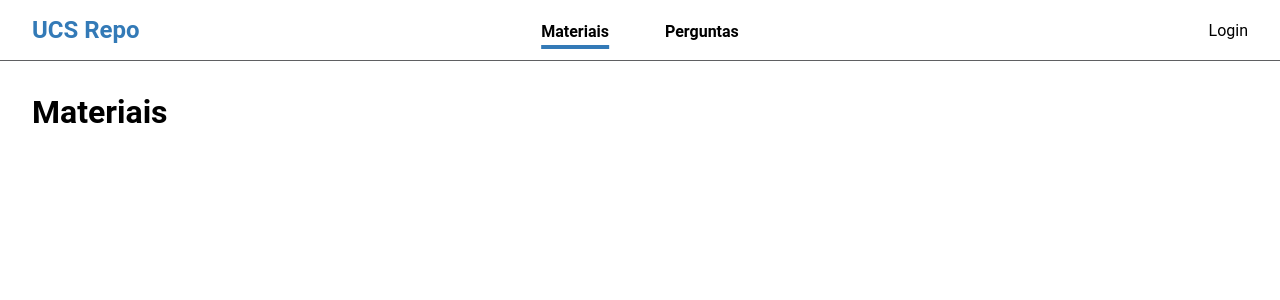
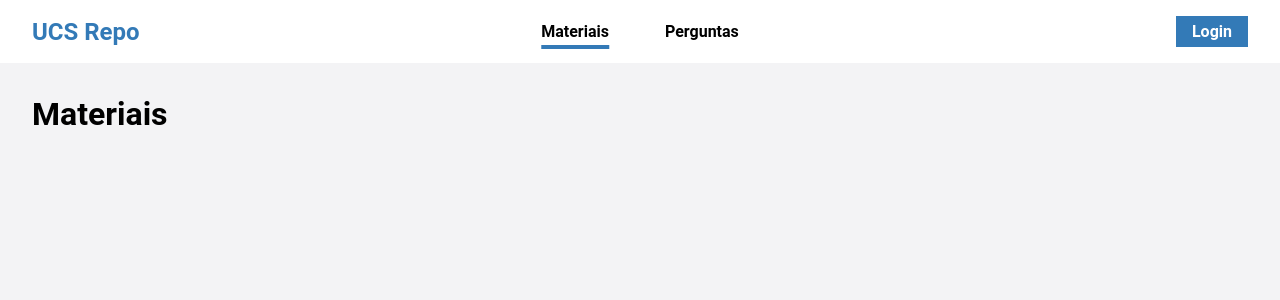
Before and after one commit to pypioner/ihc-study-repo, a Next.js app: page /materiais in a window 1280 px wide. Shown: the top 300 px of the page. Built offline with nearby package versions, Linux system fonts and the light colour scheme.

Commit message:
estilinhos

```diff
--- a/src/app/_components/Header.tsx
+++ b/src/app/_components/Header.tsx
@@ -19,7 +19,9 @@ export default function Header({ path }: { path?: string }) {
         </a>
       </nav>
       <div>
-        <a href="/login">Login</a>
+        <a href="/login" className="button">
+          Login
+        </a>
       </div>
     </header>
   );
--- a/src/app/_components/header.module.css
+++ b/src/app/_components/header.module.css
@@ -3,9 +3,8 @@
   align-items: center;
   justify-content: space-between;
   padding: 1rem 2rem;
-  background-color: var(--fundo);
+  background-color: var(--fundo-branco);
   color: var(--texto);
-  border-bottom: 1px solid var(--cinza);
   position: relative;
 
   .logo {
@@ -38,18 +37,22 @@
         width: 0;
         height: 4px;
         background-color: var(--destaque);
-        transition: width 0.3s ease;
+        transition: width 0.3s ease, transform 0.3s ease;
         position: absolute;
         bottom: -2px;
+        left: 50%;
+        transform: translateX(-50%);
       }
 
       &:hover::before {
         width: calc(100% - 2rem);
+        transform: translateX(-50%);
       }
 
       &[data-active="true"] {
         &::before {
           width: calc(100% - 2rem);
+          transform: translateX(-50%);
         }
       }
     }
--- a/src/app/globals.css
+++ b/src/app/globals.css
@@ -1,14 +1,16 @@
 :root {
-  --fundo: rgb(255, 255, 255);
+  --fundo: #f3f3f5;
   --texto: rgb(0, 0, 0);
   --cinza: rgb(95, 96, 98);
   --destaque: rgb(51, 122, 183);
+  --fundo-branco: rgb(255, 255, 255);
 }
 
 @media (prefers-color-scheme: dark) {
   :root {
     --fundo: rgb(0, 0, 0);
     --texto: rgb(255, 255, 255);
+    --fundo-branco: rgb(30, 30, 30);
   }
 
   html {
@@ -48,3 +50,19 @@ main {
   min-height: calc(100svh - 4rem);
   padding: 2rem 2rem;
 }
+
+.button {
+  display: inline-flex;
+  align-items: center;
+  justify-content: center;
+  padding: 0.375rem 1rem;
+  background-color: var(--destaque);
+  color: #ffffff;
+  font-weight: bold;
+  text-decoration: none;
+  transition: background-color 75ms ease;
+
+  &:hover {
+    background-color: rgb(40, 90, 140);
+  }
+}
```
